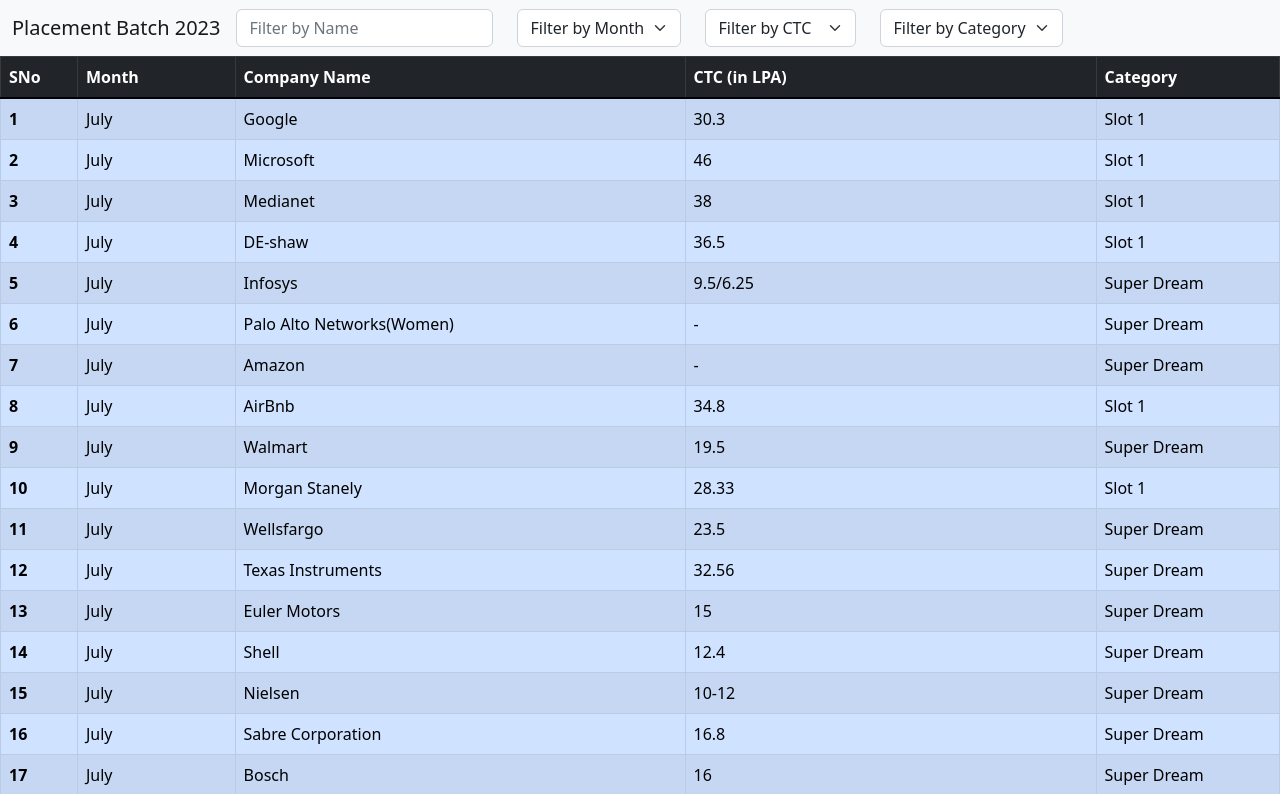
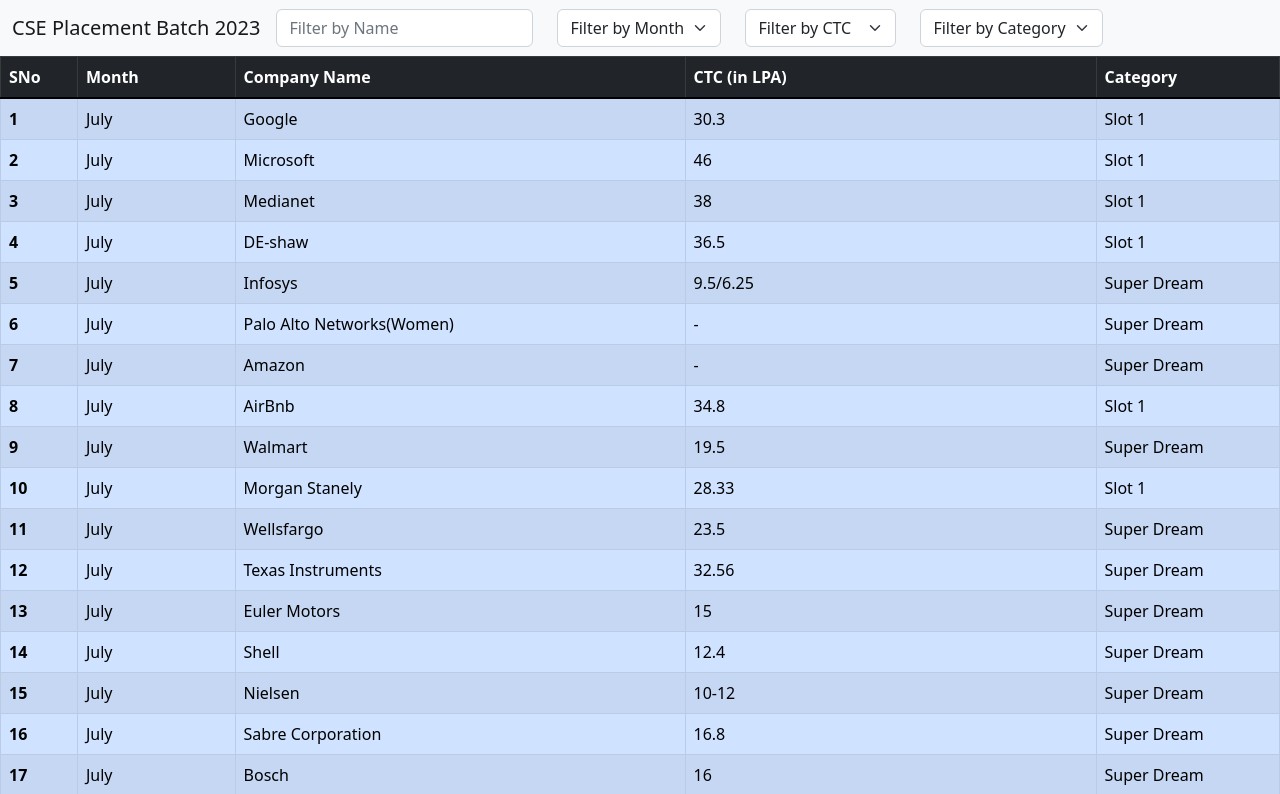
Before and after one commit to prane-eth/placement-2023, a React (Create React App) app: page / in a window 1280 px wide. Shown: the top 794 px of the page. Built offline with nearby package versions, Linux system fonts and the light colour scheme.

Commit message:
Added CSE keyword

```diff
--- a/src/App.js
+++ b/src/App.js
@@ -20,7 +20,7 @@
 			<nav className="navbar navbar-expand-lg bg-light">
 				<div className="container-fluid">
 					<a className="navbar-brand" href="/">
-						Placement Batch 2023
+						CSE Placement Batch 2023
 					</a>
 					<button
 						className="navbar-toggler"
```
